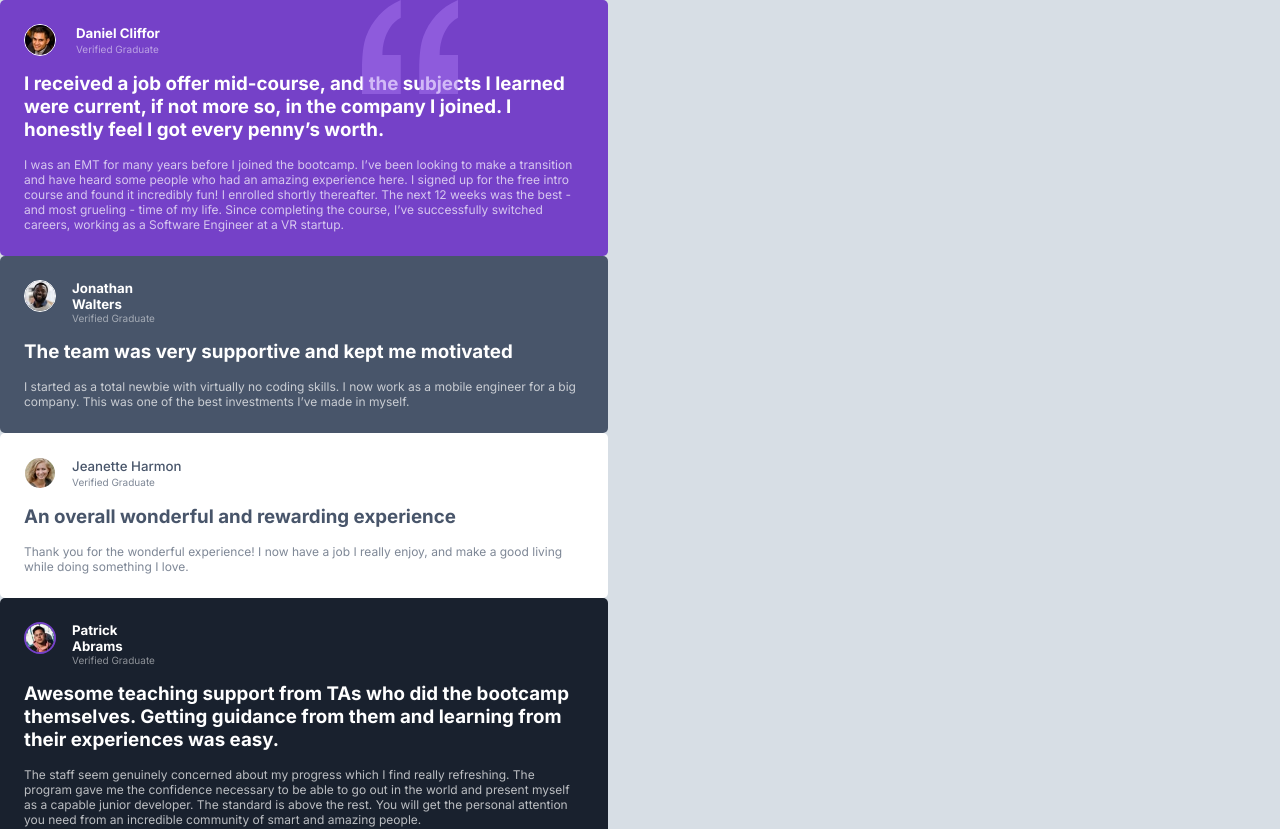
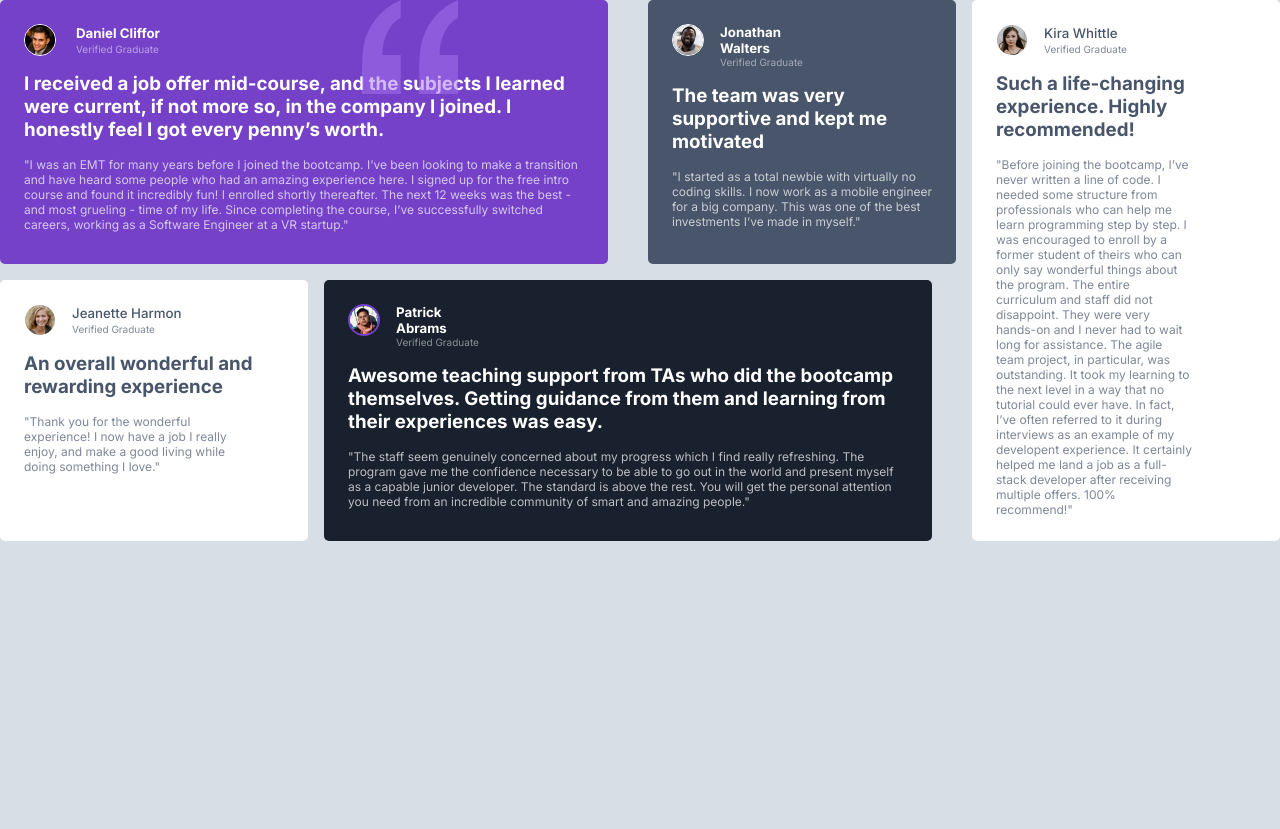
Before and after one commit to mmustaphak/testimonials-grid-section, a React (Vite) app: page / in a window 1280 px wide. Shown: the top 829 px of the page. After the commit the page ends 800 px from the top, so only its background shows below. Built offline with nearby package versions, Linux system fonts and the light colour scheme.

Commit message:
Optimised the data.js file

```diff
--- a/src/App.css
+++ b/src/App.css
@@ -0,0 +1,13 @@
+.comments{
+    display: grid;
+    grid-template-columns: repeat(4, 1fr);
+    gap: 1rem;
+}
+.comments article:last-child{
+    grid-column-end: 5;
+    grid-row-start: 1;
+    grid-row-end: span 2;
+}
+.col-span-2{
+    grid-column: span 2;
+}
--- a/src/App.jsx
+++ b/src/App.jsx
@@ -1,5 +1,6 @@
 import Testimonial from "./components/testimonail"
 import data from "./data.js"
+import "./App.css"
 function App() {
     const dataElements = data.map( item => {
         return <Testimonial
@@ -8,9 +9,9 @@ function App() {
         />
     })
    return(
-    <>
+    <div className="comments">
         {dataElements}
-    </>
+    </div>
    )
 }
 
--- a/src/components/Testimonial.css
+++ b/src/components/Testimonial.css
@@ -15,7 +15,6 @@ article{
     color: hsl(0, 0%, 100%);
     position: relative;
     max-width: 38rem;
-    max-height: 20rem;
 }
 .testimonial--1{
     background-color: hsl(263, 55%, 52%);
@@ -88,3 +87,10 @@ article .testimonial--details img{
     top: 0rem;
     right: 9.4rem;
 }
+
+.testimonial--5 p{
+    max-width: 12.3rem;
+}
+.testimonial--3 p{
+    max-width: 13rem;
+}
--- a/src/components/testimonail.jsx
+++ b/src/components/testimonail.jsx
@@ -2,7 +2,7 @@ import "./Testimonial.css"
 import quote from "../assets/bg-pattern-quotation.svg"
 export default function Testimonial(props){
     return(
-        <article className={`testimonial--${props.item.id}`} >
+        <article className={`testimonial--${props.item.id}   ${(props.item.id=== 1 || props.item.id === 4) && "col-span-2"} `} >
             <div className="testimonial--details">
                 <img src={`./src/assets/image-${props.item.pfp}.jpg`}/>
                 <div>
--- a/src/data.js
+++ b/src/data.js
@@ -5,7 +5,7 @@ export default [
         status: "Verified Graduate",
         pfp:"daniel",
         mainComment: "I received a job offer mid-course, and the subjects I learned were current, if not more so, in the company I joined. I honestly feel I got every penny’s worth.",
-        fullComment:"I was an EMT for many years before I joined the bootcamp. I’ve been looking to make a transition and have heard some people who had an amazing experience here. I signed up for  the free intro course and found it incredibly fun! I enrolled shortly thereafter. The next 12 weeks was the best - and most grueling - time of my life. Since completing the course, I’ve successfully switched careers, working as a Software Engineer at a VR startup."
+        fullComment:'"I was an EMT for many years before I joined the bootcamp. I’ve been looking to make a transition and have heard some people who had an amazing experience here. I signed up for  the free intro course and found it incredibly fun! I enrolled shortly thereafter. The next 12 weeks was the best - and most grueling - time of my life. Since completing the course, I’ve successfully switched careers, working as a Software Engineer at a VR startup."'
     },
     {
         id: 2,
@@ -13,7 +13,7 @@ export default [
         status:"Verified Graduate",
         pfp:"jonathan",
         mainComment:"The team was very supportive and kept me motivated",
-        fullComment:"I started as a total newbie with virtually no coding skills. I now work as a mobile engineer for a big company. This was one of the best investments I’ve made in myself."
+        fullComment:'"I started as a total newbie with virtually no coding skills. I now work as a mobile engineer for a big company. This was one of the best investments I’ve made in myself."'
     }
     ,
     {
@@ -22,7 +22,7 @@ export default [
         status:"Verified Graduate",
         pfp:"jeanette",
         mainComment:"An overall wonderful and rewarding experience",
-        fullComment:"Thank you for the wonderful experience! I now have a job I really enjoy, and make a good living while doing something I love."
+        fullComment:'"Thank you for the wonderful experience! I now have a job I really enjoy, and make a good living while doing something I love."'
     },
     {
         id: 4,
@@ -30,7 +30,7 @@ export default [
         status:"Verified Graduate",
         pfp:"patrick",
         mainComment:"Awesome teaching support from TAs who did the bootcamp themselves. Getting guidance from them and learning from their experiences was easy.",
-        fullComment:"The staff seem genuinely concerned about my progress which I find really refreshing. The program gave me the confidence necessary to be able to go out in the world and present myself as a capable junior developer. The standard is above the rest. You will get the personal attention you need from an incredible community of smart and amazing people."
+        fullComment:'"The staff seem genuinely concerned about my progress which I find really refreshing. The program gave me the confidence necessary to be able to go out in the world and present myself as a capable junior developer. The standard is above the rest. You will get the personal attention you need from an incredible community of smart and amazing people."'
     },
     {
         id: 5,
@@ -38,6 +38,6 @@ export default [
         status:"Verified Graduate",
         pfp:"kira",
         mainComment:"Such a life-changing experience. Highly recommended!",
-        fullComment:"Before joining the bootcamp, I’ve never written a line of code. I needed some structure from professionals who can help me learn programming step by step. I was encouraged to enroll by a former student of theirs who can only say wonderful things about the program. The entire curriculum and staff did not disappoint. They were very hands-on and I never had to wait long for assistance. The agile team project, in particular, was outstanding. It took my learning to the next level in a way that no tutorial could ever have. In fact, I’ve often referred to it during interviews as an example of my developent experience. It certainly helped me land a job as a full-stack developer after receiving multiple offers. 100% recommend!"
+        fullComment:'"Before joining the bootcamp, I’ve never written a line of code. I needed some structure from professionals who can help me learn programming step by step. I was encouraged to enroll by a former student of theirs who can only say wonderful things about the program. The entire curriculum and staff did not disappoint. They were very hands-on and I never had to wait long for assistance. The agile team project, in particular, was outstanding. It took my learning to the next level in a way that no tutorial could ever have. In fact, I’ve often referred to it during interviews as an example of my developent experience. It certainly helped me land a job as a full-stack developer after receiving multiple offers. 100% recommend!"'
     }
 ]
```
